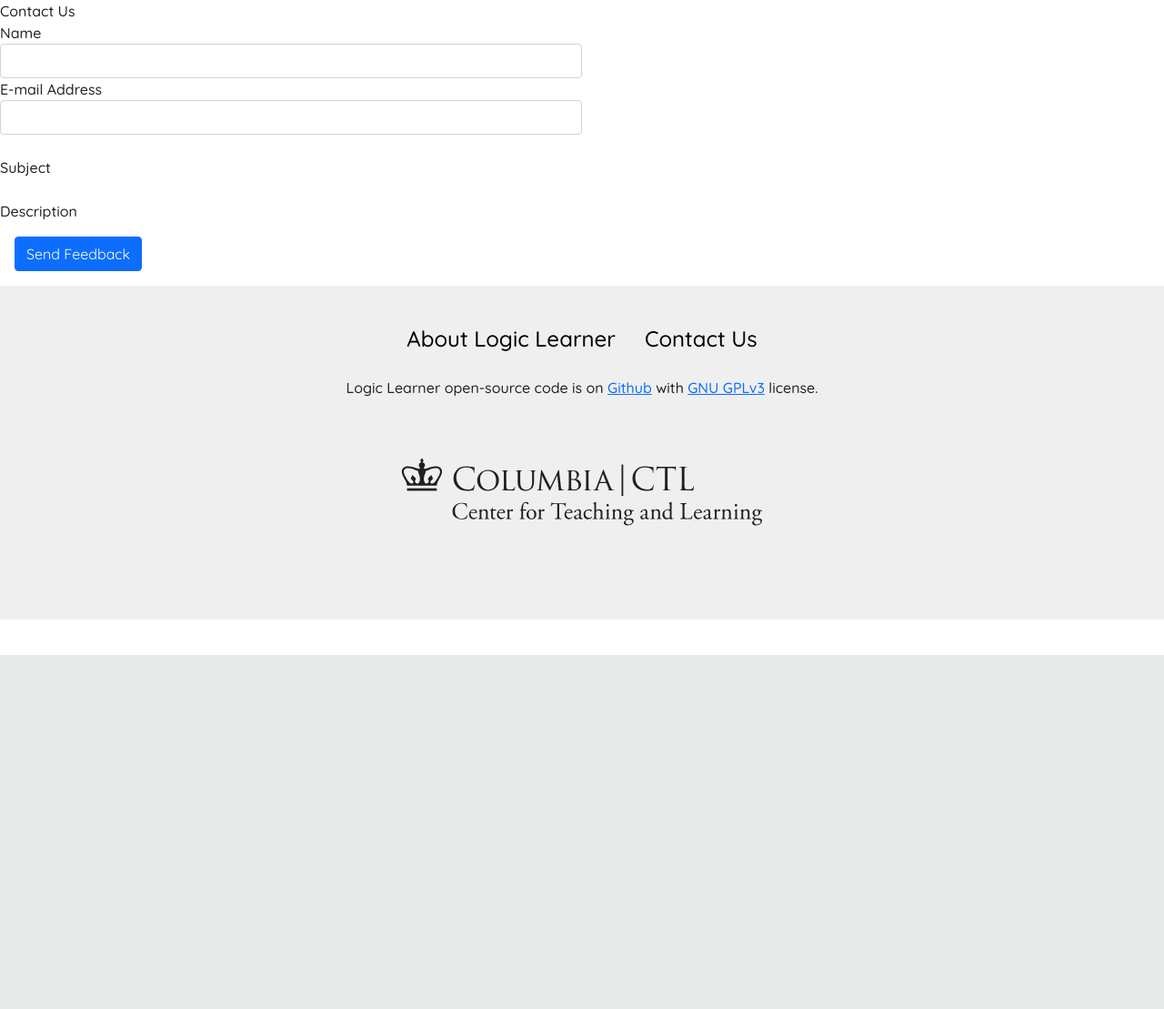
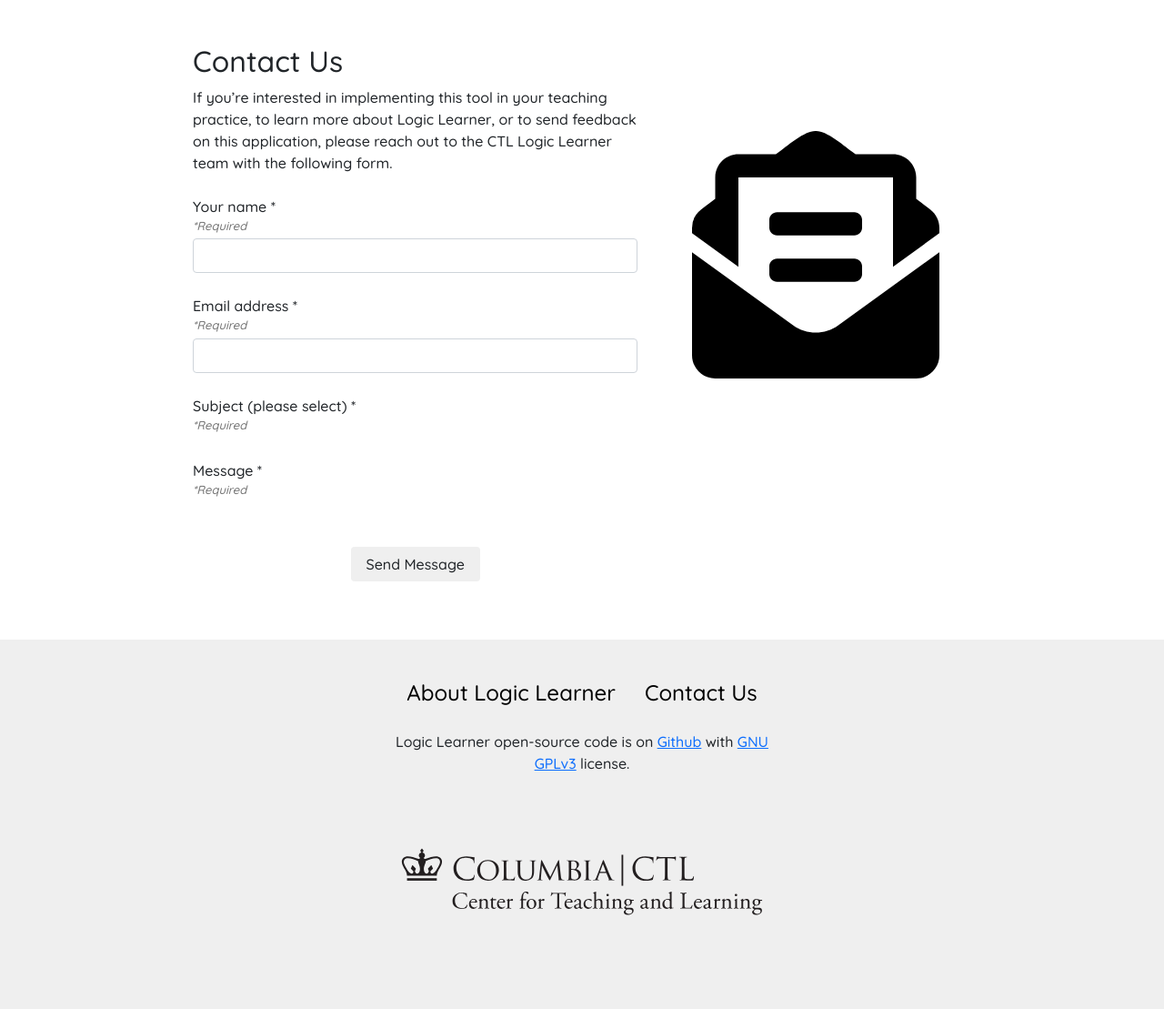
Before and after one commit to ccnmtl/logiclearner, a Django app: template logiclearner/templates/contactus/contact.html in a window 1280 px wide. Shown: the part 80-1189 px from the top of the page at 91% size. Before the commit the page ends 800 px from the top, so only its background shows below. Run offline with Django 3.2, Linux system fonts and the light colour scheme; the template is opened without the code that fills it, so the values that code supplies are empty; style sheets or scripts are compiled from the project's sources; some libraries are stand-ins or nearby versions.

Commit message:
Contact form UI implementation

```diff
--- a/logiclearner/templates/contactus/contact.html
+++ b/logiclearner/templates/contactus/contact.html
@@ -1,6 +1,6 @@
 {% extends "base.html" %}
 
-{% block title %}Contact Us{% endblock %}
+{% block title %} - Contact Us{% endblock %}
 
 {% block css %}
     <style>
@@ -18,62 +18,119 @@
     </style>
 {% endblock %}
 
-{% block mainclasses %}mx-5 my-4{% endblock %}
-
-{% block pagetitle %}Contact Us{% endblock %}
-
-{% block pagedescription %}
-Please reach out for bugs, questions, or more information about the project.
-{% endblock %}
-
 {% block content %}
-    <div class="contact_us_form">
-        <form action="." method="post" name="feedback" class="form-horizontal">{% csrf_token %}
-            <div class="form-group {% if form.name.errors %}has-error{% endif %}">
-                <label for="name" class="col-sm-2 control-label">Name</label>
-                <div class="col-sm-6">
-                    <input type="text" name="name" class="form-control"
-                    value="{% if form.data.name %}{{form.data.name}}{% else %}{{form.initial.name}}{% endif %}" />
-                    <p class="help-block">Name is a required field</p>
+<main>
+    <div class="contactform-box row">
+        <div class="col-12 col-lg-7">
+            <h1 class="fs-2">Contact Us</h1>
+            <p>
+            If you’re interested in implementing this tool in your teaching practice, to learn more about Logic Learner, or to send feedback on this application, please reach out to the CTL Logic Learner team with the following form.
+            </p>
+            <form action="." method="post" name="feedback">
+            {% csrf_token %}
+            <div class="row mt-4">
+                <div class="col {% if form.name.errors %}has-error{% endif %}">
+                    <label for="id_name" class="form-label m-0">Your name *</label>
+                    {% if not form.name.errors %}
+                    <div class="ll-helper mb-1">
+                        <div class="ll-helper--line" id="helper-field__name">
+                            *Required
+                        </div>
+                    </div>
+                    {% else %}
+                    <div id="helper-field__name" class="errorlist">
+                        Please tell us your name.
+                    </div>
+                    {% endif %}
+                    <input
+                        type="text"
+                        class="form-control {% if form.name.errors %}is-invalid{% endif %}"
+                        id="id_name"
+                        name="name"
+                        aria-describedby="helper-field__name"
+                        value="{% if form.data.name %}{{form.data.name}}{% else %}{{form.initial.name}}{% endif %}">
                 </div>
             </div>
-            <div class="visualclear"></div>
-            <div class="form-group {% if form.email.errors %}has-error{% endif %}">
-                <label for="email" class="col-sm-2 control-label">E-mail Address</label>
-                <div class="col-sm-6">
-                    <input class="form-control" type="text" name="email"
-                     value="{% if form.data.email %}{{form.data.email}}{% else %}{{form.initial.email}}{% endif %}" />
-                    <div class="visualclear"></div>
-                    <p class="help-block">A valid e-mail address is required.</p>
+            <div class="row mt-4">
+                <div class="col {% if form.email.errors %}has-error{% endif %}">
+                    <label for="id_email" class="m-0">Email address *</label>
+                    {% if not form.email.errors %}
+                    <div class="ll-helper mb-1">
+                        <div class="ll-helper--line" id="helper-field__email">
+                            *Required
+                        </div>
+                    </div>
+                    {% else %}
+                    <div id="helper-field__email" class="errorlist">
+                        Please provide a valid email so we can respond.
+                    </div>
+                    {% endif %}
+                    <input
+                        type="email"
+                        class="form-control {% if form.email.errors %}is-invalid{% endif %}"
+                        id="id_email"
+                        name="email"
+                        aria-describedby="helper-field__email"
+                        value="{% if form.data.email %}{{form.data.email}}{% else %}{{form.initial.email}}{% endif %}">
                 </div>
             </div>
-            <br />
-            <div class="visualclear"></div>
-            <div class="form-group {% if form.subject.errors %}has-error{% endif %}">
-                <label for="subject"  class="col-sm-2 control-label">Subject</label>
-                <div class="col-sm-6">
+            <div class="row mt-4">
+                <div class="form-group {% if form.subject.errors %}has-error{% endif %}">
+                    <label for="subject" class="m-0">Subject (please select) *</label>
+                    {% if not form.subject.errors %}
+                    <div class="ll-helper mb-1">
+                        <div class="ll-helper--line" id="helper-field__subject">
+                            *Required
+                        </div>
+                    </div>
+                    {% else %}
+                    <div id="helper-field__subject" class="errorlist">
+                        Please select a subject for your email.
+                    </div>
+                    {% endif %}
                     {{form.subject}}
-                    <p class="help-block">Subject is a required field.</p>
                 </div>
             </div>
-            <br />
-            <div class="form-group {% if form.description.errors %}has-error{% endif %}">
-                <label for="description" class="col-sm-2 control-label">Description</label>
-                <div class="col-sm-6">
+            <div class="row mt-4">
+                <div class="form-group {% if form.description.errors %}has-error{% endif %}">
+                    <label for="description" class="m-0">Message *</label>
+                     {% if not form.description.errors %}
+                    <div class="ll-helper mb-1">
+                        <div class="ll-helper--line" id="helper-field__message">
+                            *Required
+                        </div>
+                    </div>
+                    {% else %}
+                    <div id="helper-field__message" class="errorlist">
+                        Please let us know your feedback.
+                    </div>
+                    {% endif %}
                     {{form.description}}
-                    <p class="help-block">Description is a required field.</p>
+                </div>
+                <div class="form-group {% if form.decoy.errors %}has-error{% endif %}">
+                    <input type="text" name="decoy" value="" placeholder="Please leave blank" autofill="off" />
+                    <p class="help-block decoy">If you can see the decoy field, please leave it blank.</p>
                 </div>
             </div>
-            <div class="form-group {% if form.decoy.errors %}has-error{% endif %}">
-                <input type="text" name="decoy" value="" placeholder="Please leave blank" autofill="off" />
-                <p class="help-block decoy">If you can see the decoy field, please leave it blank.</p>
-            </div>
 
-            <div class="row">
-                <div class="col-sm-8 m-3">
-                    <input class="btn btn-primary" type="submit" value="Send Feedback"/>
+            <div class="row mt-5">
+                <div class="col text-center">
+                    <button
+                        class="btn ll-button ll-button--priority"
+                        type="submit"
+                        value="">
+                        <span class='ll-button__label'>Send Message</span>
+                    </button>
                 </div>
             </div>
-        </form>
+            </form>
+        </div>
+        <div class="col-5 pt-5 d-none d-lg-block" aria-hidden="true">
+            <div class="contact-prompt__decor mt-5">
+                <img src="{{STATIC_URL}}img/prompt-contact-us.svg" alt="" />
+            </div>
+        </div>
     </div>
+
+</main>
 {% endblock %}
--- /dev/null
+++ b/media/scss/_comm.scss
@@ -0,0 +1,84 @@
+.ll-helper {
+    margin: 0 0 0.5rem 0;
+    padding: 0;
+    border: 0;
+    color: #757575;
+    font-style: italic;
+    &--line {
+        font-size: ($font-size-base * 0.8125);
+    }
+    &--block {
+        font-size: $font-size-base;
+    }
+}
+
+.ll-alert {
+    margin: auto;
+    padding: 0.875rem 1rem;
+    margin-bottom: 1rem;
+    border: 0;
+    border-radius: 0.25rem;
+//     @extend .elevation-1;
+    &--top {
+        position: fixed;
+        background-color: #333333;
+        color: #efefef;
+        min-width: 25rem;
+        max-width: 30rem;
+        top: 5rem;
+        left: 50%;
+        transform: translate(-50%, 0);
+        z-index: 1040;
+        animation: opacity-fade-out 1s forwards;
+        animation-delay: 3s;
+    }
+    &--top.alert-dismissible .close {
+        position: absolute;
+        top: 0.5rem;
+        right: 0.5rem;
+        z-index: 2;
+        font-size: 1.875rem;
+        font-weight: normal;
+        line-height: 1;
+        color: #efefef;
+        text-shadow: none;
+        opacity: 0.87;
+        padding: 0;
+    }
+    &__text {
+        margin-right: 3rem;
+    }
+}
+
+.ll-license {
+    max-width: 30rem;
+    padding: 0 1rem;
+    margin: 1rem auto 2rem auto;
+    text-align: center;
+}
+
+.errorlist {
+    padding: 0;
+    margin: 0.25rem 0 0 0 !important;
+    font-size: 0.875rem !important;
+    color: #b00020 !important;
+    clear: both;
+    list-style-type: none;
+    display: block;
+}
+
+.has-error select {
+    border-color: #dc3545;
+}
+
+
+
+@keyframes opacity-fade-out {
+  0% {
+    opacity: 1;
+  }
+  100% {
+    opacity: 0;
+    display: none !important;
+  }
+}
--- /dev/null
+++ b/media/scss/_contact.scss
@@ -0,0 +1,20 @@
+.contactform-box {
+    width: 100%;
+    margin: 0 auto 3rem auto;
+    padding: 0;
+    border: 0;
+    background-color: transparent;
+    @include media-breakpoint-up(sm) {
+        margin: 1rem auto 3rem auto;
+    }
+    @include media-breakpoint-up(md) {
+        margin: 3rem auto 3rem auto;
+    }
+    @include media-breakpoint-up(lg) {
+        width: 55rem;
+    }
+}
+
+.contactform-box textarea {
+    height: 10rem;
+}
--- /dev/null
+++ b/media/scss/_prompt.scss
@@ -0,0 +1,70 @@
+.contact-prompt {
+    width: 100%;
+    position: relative;
+    border: none;
+    margin-top: 3rem;
+    &__decor {
+        margin: 0 auto;
+        height: auto;
+        width: 17rem;
+    }
+    &__content {
+        width: 100%;
+        text-align: center;
+    }
+    &__alert {
+        margin: 0 auto;
+        width: 35rem;
+        text-align: center;
+    }
+    &__instructions {
+        width: 100%;
+        text-align: center;
+        padding-top: 1rem;
+        padding-bottom: 1rem;
+    }
+}
+
+
+.http-error-prompt {
+    width: 100%;
+    position: relative;
+    border: none;
+    margin: 3rem auto 0 auto;
+    padding: 0;
+    border: 0;
+    @include media-breakpoint-up(sm) {
+        margin: 1rem auto 0 auto;
+    }
+    @include media-breakpoint-up(md) {
+        margin: 3rem auto 0 auto;
+    }
+    @include media-breakpoint-up(lg) {
+        width: 55rem;
+    }
+    &__decor {
+        margin: 1rem auto 0 auto;
+        height: auto;
+        max-width: 17rem;
+        padding-bottom: 3rem;
+        @include media-breakpoint-up(lg) {
+            width: 100%;
+            padding-bottom: 0;
+        }
+    }
+    &__content {
+        width: 100%;
+        text-align: center;
+    }
+    &__alert {
+        margin: 0 auto;
+        width: 35rem;
+        text-align: center;
+    }
+    &__instructions {
+        width: 100%;
+        text-align: center;
+        padding-top: 1rem;
+        padding-bottom: 1rem;
+    }
+}
--- a/media/scss/main.scss
+++ b/media/scss/main.scss
@@ -14,4 +14,7 @@
 @import "icon";
 @import "modal";
 @import "helper";
+@import "comm";
+@import "prompt";
+@import "contact";
 @import "footer";
```
Also changed, not shown: logiclearner/templates/flatpages/default.html (+10 -8 lines), media/img/prompt-contact-us.svg (added).
